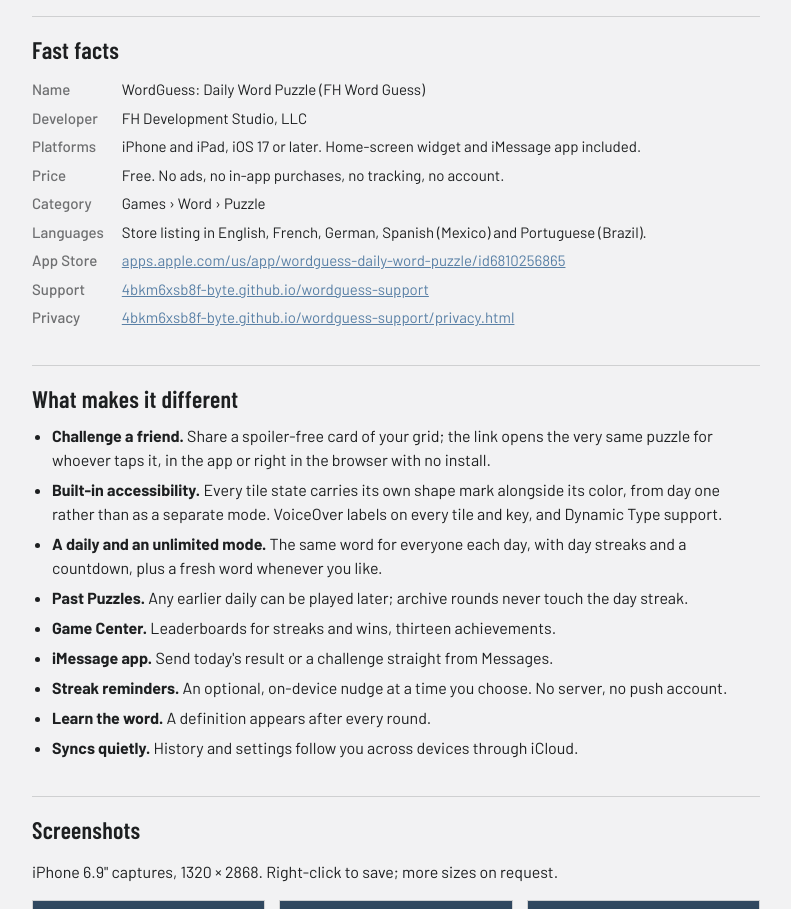
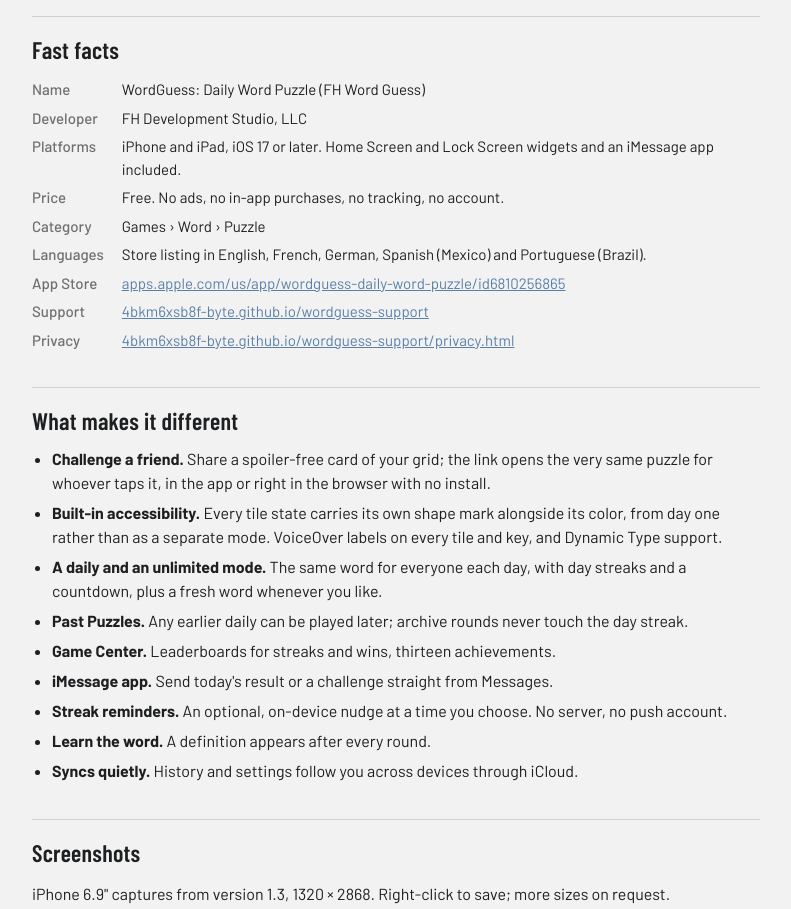
Before and after one commit to 4bkm6xsb8f-byte/wordguess-support, a plain HTML site: page press/index.html in a window 1280 px wide. Shown: the part 320-1229 px from the top of the page, without its empty margins (244-1035 px from the left). Drawn offline with nearby package versions, Linux system fonts and the light colour scheme.

Commit message:
Press kit: Lock Screen widgets, screenshots labeled as 1.3 captures, wording

```diff
--- a/press/index.html
+++ b/press/index.html
@@ -80,7 +80,7 @@
   <dl class="facts">
     <dt>Name</dt><dd>WordGuess: Daily Word Puzzle (FH Word Guess)</dd>
     <dt>Developer</dt><dd>FH Development Studio, LLC</dd>
-    <dt>Platforms</dt><dd>iPhone and iPad, iOS 17 or later. Home-screen widget and iMessage app included.</dd>
+    <dt>Platforms</dt><dd>iPhone and iPad, iOS 17 or later. Home Screen and Lock Screen widgets and an iMessage app included.</dd>
     <dt>Price</dt><dd>Free. No ads, no in-app purchases, no tracking, no account.</dd>
     <dt>Category</dt><dd>Games › Word › Puzzle</dd>
     <dt>Languages</dt><dd>Store listing in English, French, German, Spanish (Mexico) and Portuguese (Brazil).</dd>
@@ -103,7 +103,7 @@
   </ul>
 
   <h2>Screenshots</h2>
-  <p>iPhone 6.9" captures, 1320 × 2868. Right-click to save; more sizes on request.</p>
+  <p>iPhone 6.9" captures from version 1.3, 1320 × 2868. Right-click to save; more sizes on request.</p>
   <div class="shots">
     <figure><img src="daily-puzzle.png" alt="The daily puzzle board with shape-marked tiles"><figcaption>Daily puzzle</figcaption></figure>
     <figure><img src="share-card.png" alt="The round summary with Share and Copy buttons and the word's definition"><figcaption>Spoiler-free share card</figcaption></figure>
@@ -121,7 +121,7 @@
   </ul>
 
   <h2>Contact</h2>
-  <p>Press and featuring enquiries: through the <a href="https://4bkm6xsb8f-byte.github.io/wordguess-support/">support page</a>.</p>
+  <p>Press and featuring inquiries: through the <a href="https://4bkm6xsb8f-byte.github.io/wordguess-support/">support page</a>.</p>
 </main>
 </body>
 </html>
```
